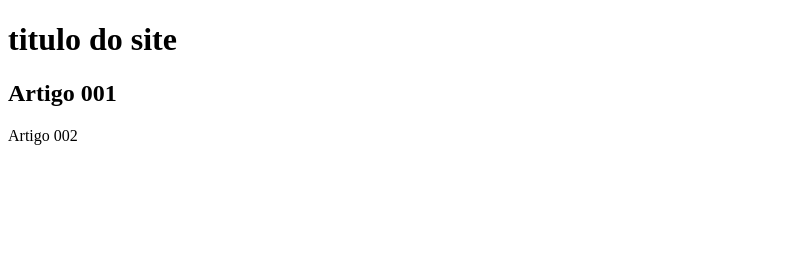
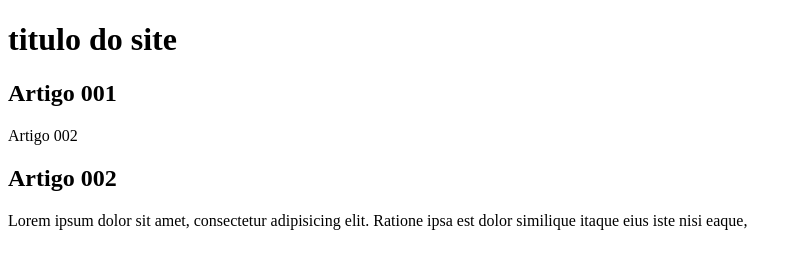
Before and after one commit to HallanMiranda/projeto-site, a plain HTML site: page index.html in a window 1280 px wide. Shown: the whole page, without its empty margins (0-802 px from the left). Drawn offline with Linux system fonts and the light colour scheme.

Commit message:
Update index.html

```diff
--- a/index.html
+++ b/index.html
@@ -16,6 +16,12 @@
                 <h2>Artigo 001</h2>
                 <p>Artigo 002</p>
             </article>
+            <article>
+                <h2>Artigo 002</h2>
+                <p>Lorem ipsum dolor sit amet, consectetur adipisicing elit.
+                Ratione ipsa est dolor similique itaque eius iste nisi eaque,
+                </p>
+            </article>
         </header>
     </main>
 </body>
```
